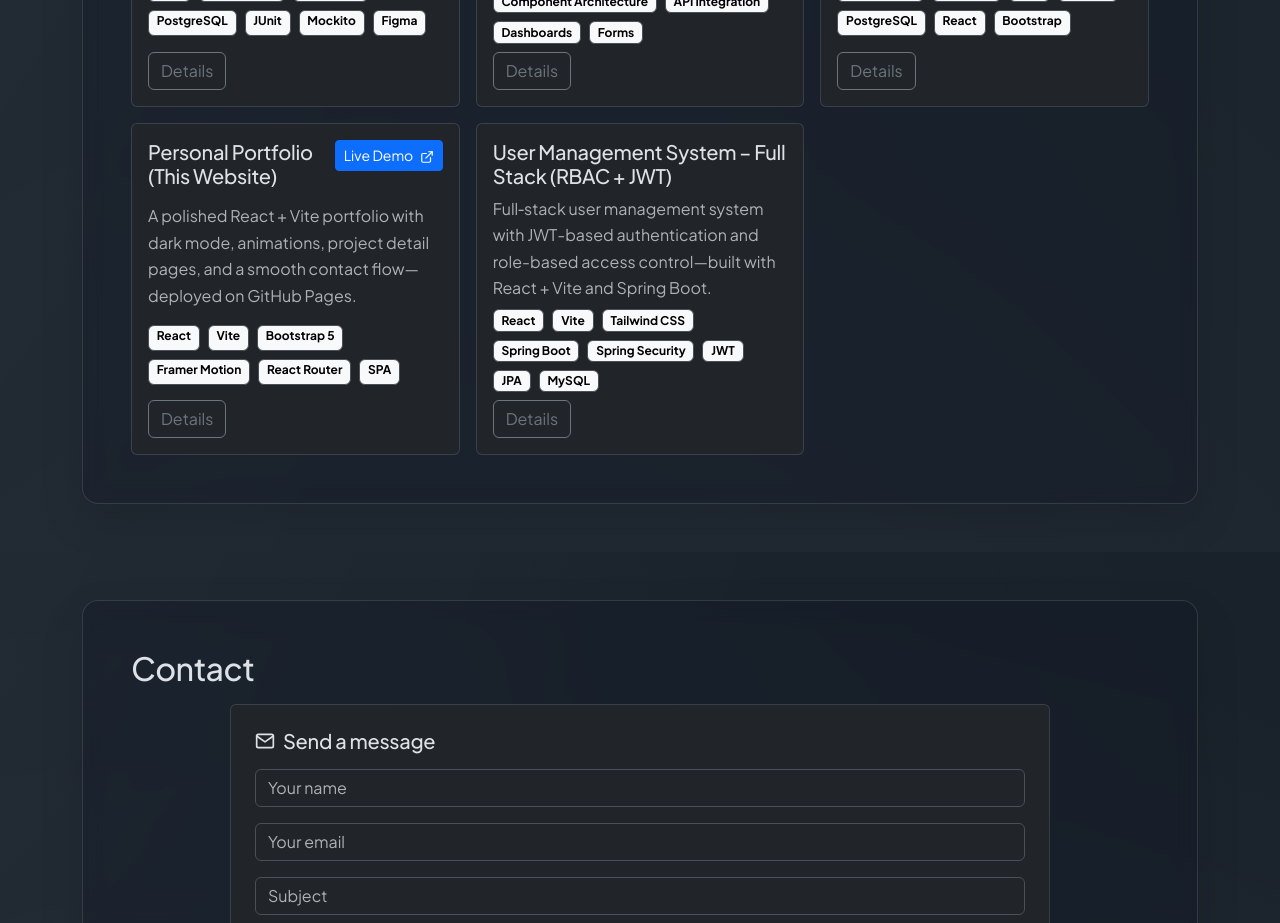
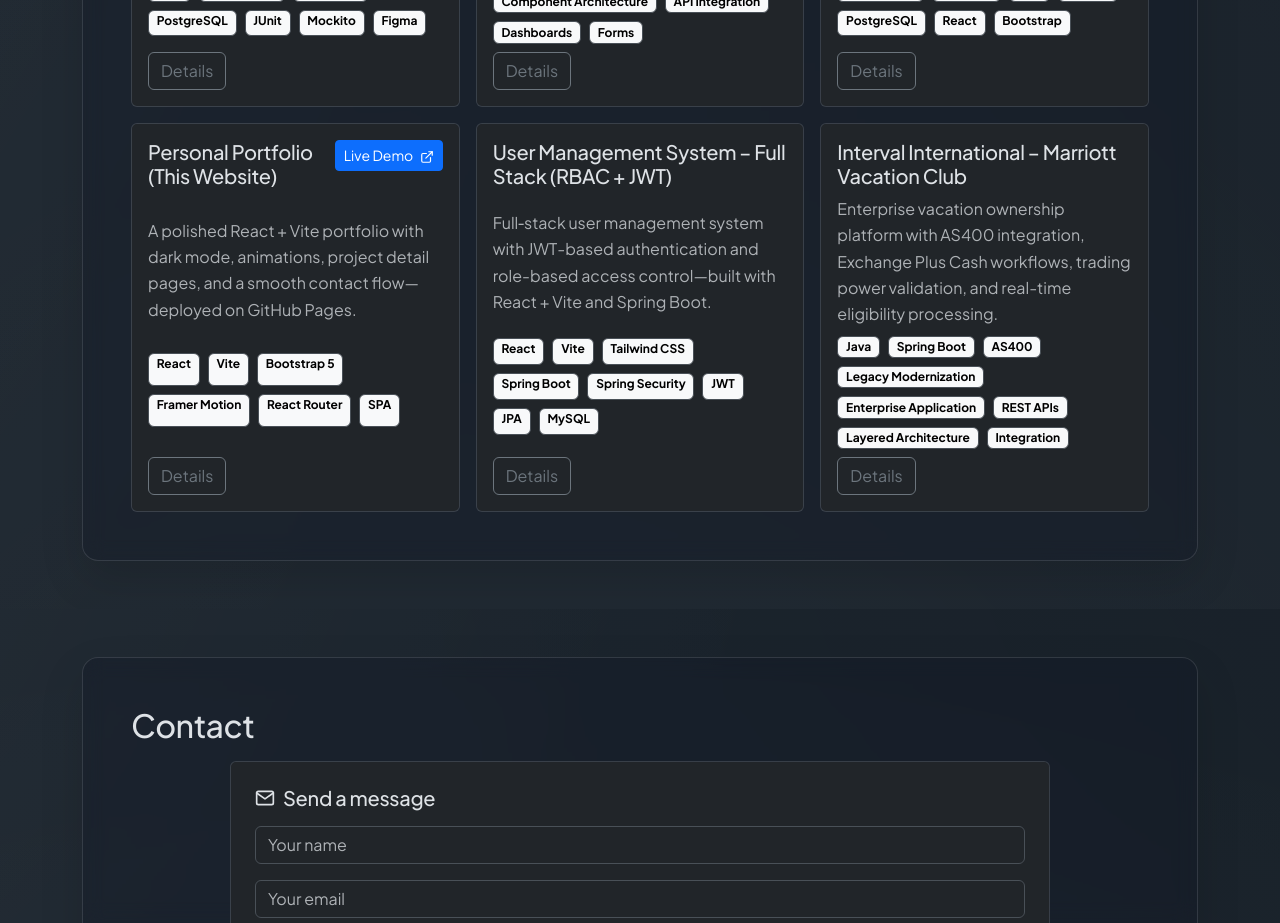
Before and after one commit to Santu-developer/my-webfolio, a React (Vite) app: page / in a window 1280 px wide. Shown: the part 4020-4943 px from the top of the page. Built offline with nearby package versions, Linux system fonts and the light colour scheme.

Commit message:
My current project updated

```diff
--- a/src/data/projects.js
+++ b/src/data/projects.js
@@ -365,6 +365,77 @@ const projects = [
       ],
     },
   },
+  {
+  slug: 'marriott-vacation-club',
+  title: 'Interval International – Marriott Vacation Club',
+  description:
+    'Enterprise vacation ownership platform with AS400 integration, Exchange Plus Cash workflows, trading power validation, and real-time eligibility processing.',
+
+  tags: [
+    'Java',
+    'Spring Boot',
+    'AS400',
+    'Legacy Modernization',
+    'Enterprise Application',
+    'REST APIs',
+    'Layered Architecture',
+    'Integration'
+  ],
+
+  links: {
+    demo: '#'
+  },
+
+  details: {
+    motive:
+      'Enable Marriott Vacation Club owners to exchange owned units using a hybrid Exchange Plus Cash model with transparent pricing and real-time eligibility validation.',
+
+    architecture: [
+      'Handler → Service → AS400 Connector → UI rendering flow.',
+      'Real-time AS400 data queue integration for Trading Power and eligibility checks.',
+      'Business rule engine for exchange validation and pricing decisions.',
+      'Legacy enterprise architecture with multiple vacation ownership workflows.'
+    ],
+
+    techStack: [
+      'Java',
+      'Spring Framework',
+      'AS400 Integration',
+      'REST APIs',
+      'Enterprise Legacy Systems',
+      'Layered Architecture'
+    ],
+
+    features: [
+      'Exchange Plus Cash booking workflow',
+      'Real-time Trading Power validation',
+      'Eligibility verification through AS400',
+      'Hybrid booking model (Unit + Cash)',
+      'Transparent pricing calculations',
+      'Cross-module data consistency'
+    ],
+
+    role: [
+      'Implemented Exchange Plus Cash module within an enterprise legacy platform.',
+      'Integrated live AS400 services replacing mock implementations.',
+      'Developed backend workflows across Handler, Service, and Connector layers.',
+      'Implemented Trading Power-based business validations.',
+      'Resolved AS400 integration and response-handling issues.',
+      'Ensured consistency between My Units, Deposit, and Exchange modules.',
+      'Improved frontend data alignment through accurate backend mappings.'
+    ],
+
+    conclusion:
+      'Delivered a business-critical vacation exchange feature by integrating real-time AS400 services and implementing complex exchange validation logic within a large-scale enterprise platform.',
+
+    improvements: [
+      'Migration of legacy integrations to modern service architecture',
+      'Enhanced monitoring and logging for AS400 transactions',
+      'Automated integration testing for exchange workflows',
+      'Performance optimization for high-volume eligibility checks'
+    ]
+  }
+},
 ]
 
 export default projects
```
